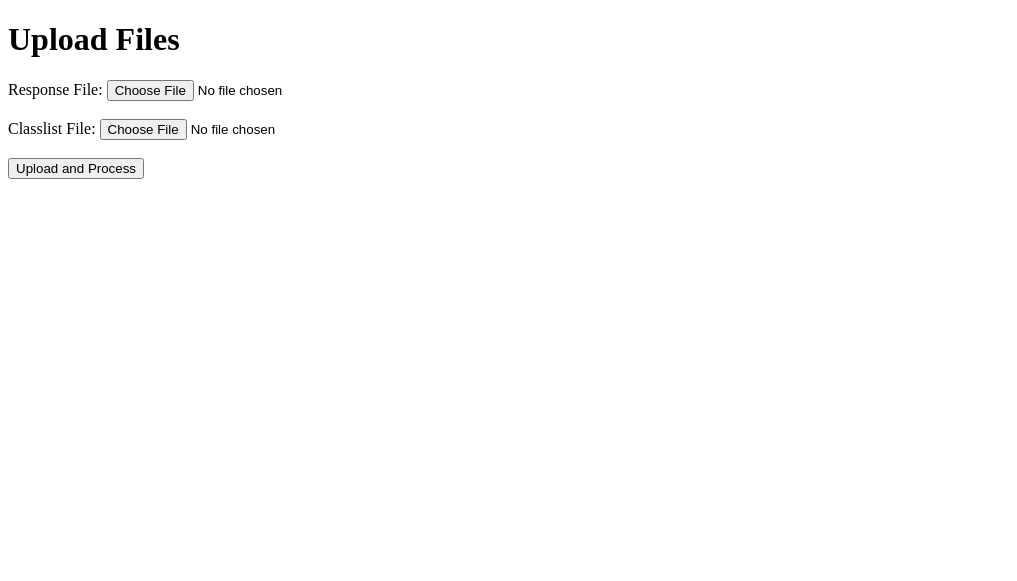
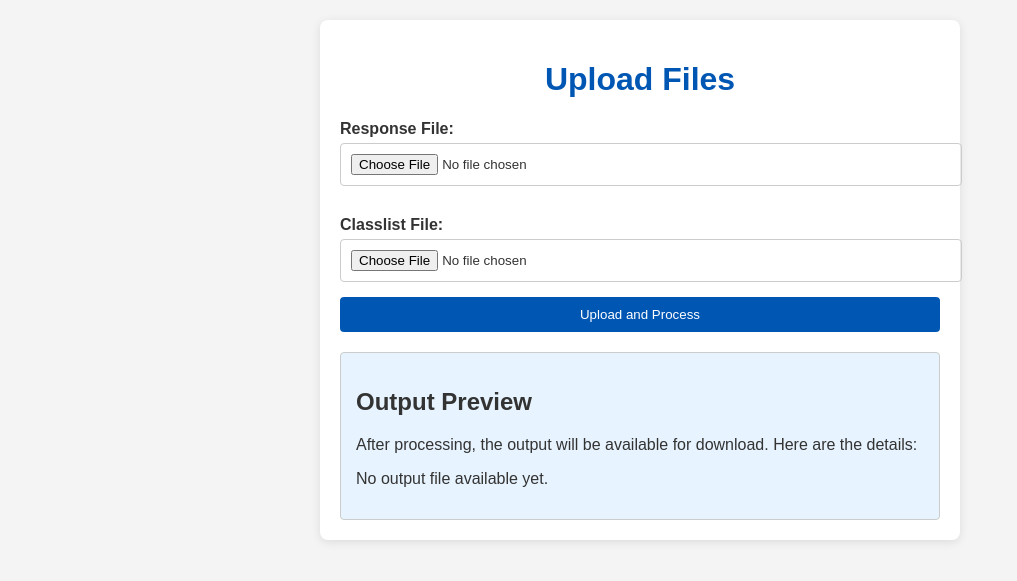
Before and after one commit to MaxChungsh/careerexpo2025, a Flask app: page / in a window 1280 px wide. Shown: the top 581 px of the page, without its empty margins (0-1017 px from the left). Run offline with Flask 3, Linux system fonts and the light colour scheme.

Commit message:
update template

```diff
--- a/templates/index.html
+++ b/templates/index.html
@@ -4,15 +4,89 @@
     <meta charset="UTF-8">
     <meta name="viewport" content="width=device-width, initial-scale=1.0">
     <title>File Upload Portal</title>
+    <style>
+        body {
+            font-family: Arial, sans-serif;
+            background-color: #f4f4f4;
+            color: #333;
+            margin: 0;
+            padding: 20px;
+        }
+        h1 {
+            text-align: center;
+            color: #0056b3;
+        }
+        .container {
+            max-width: 600px;
+            margin: auto;
+            background: white;
+            padding: 20px;
+            border-radius: 8px;
+            box-shadow: 0 2px 10px rgba(0, 0, 0, 0.1);
+        }
+        label {
+            display: block;
+            margin: 15px 0 5px;
+            font-weight: bold;
+        }
+        input[type="file"] {
+            width: 100%;
+            padding: 10px;
+            margin-bottom: 15px;
+            border: 1px solid #ccc;
+            border-radius: 4px;
+        }
+        button {
+            background-color: #0056b3;
+            color: white;
+            padding: 10px 15px;
+            border: none;
+            border-radius: 4px;
+            cursor: pointer;
+            width: 100%;
+        }
+        button:hover {
+            background-color: #004494;
+        }
+        .output-preview {
+            margin-top: 20px;
+            padding: 15px;
+            border: 1px solid #ccc;
+            border-radius: 4px;
+            background-color: #e7f3fe;
+        }
+    </style>
 </head>
 <body>
+    <div class="container">
         <h1>Upload Files</h1>
         <form action="/" method="POST" enctype="multipart/form-data">
             <label for="response_file">Response File:</label>
-        <input type="file" name="response_file" id="response_file" required><br><br>
+            <input type="file" name="response_file" id="response_file" required>
             <label for="classlist_file">Classlist File:</label>
-        <input type="file" name="classlist_file" id="classlist_file" required><br><br>
+            <input type="file" name="classlist_file" id="classlist_file" required>
             <button type="submit">Upload and Process</button>
         </form>
+
+        <!-- Output Preview Section -->
+        <div class="output-preview">
+            <h2>Output Preview</h2>
+            <p>After processing, the output will be available for download. Here are the details:</p>
+            <div id="output-details">
+                <!-- This section will be populated dynamically with the output file details -->
+                <p>No output file available yet.</p>
+            </div>
+        </div>
+    </div>
+
+    <script>
+        // Example function to display output file details
+        // Replace this with actual logic to fetch and display the preview
+        function displayOutputDetails(filename) {
+            const outputDetails = document.getElementById('output-details');
+            outputDetails.innerHTML = `<p>Your output file: <strong>${filename}</strong></p>
+                                       <p><a href="/download?filename=${filename}" target="_blank">Download Here</a></p>`;
+        }
+    </script>
 </body>
 </html>
```
Lines whose indentation alone changed are shown as unchanged.
